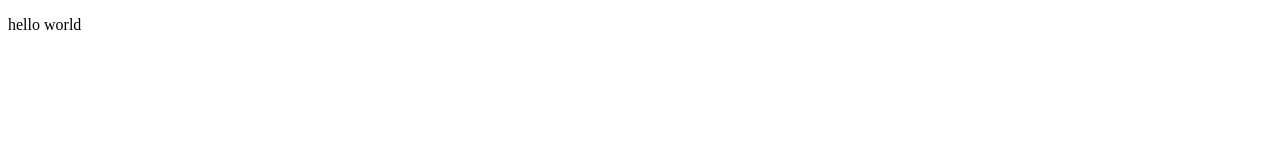
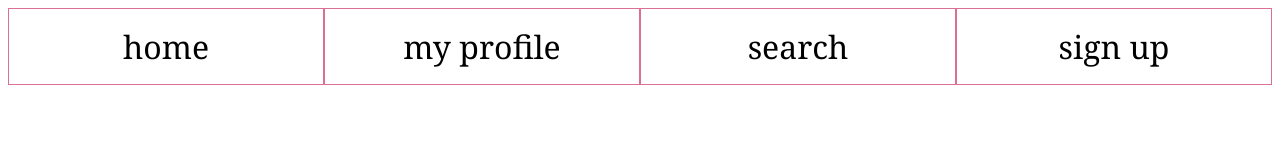
Before and after one commit to choiwa/understanding-web-dev, a plain HTML site: page tryFlex.html in a window 1280 px wide. Drawn offline with Linux system fonts and the light colour scheme.

Commit message:
nav bar basics

```diff
--- a/styles.css
+++ b/styles.css
@@ -0,0 +1,15 @@
+.navBar {
+    display: flex;
+    flex-direction: row;
+}
+
+.navBox {
+    border: 1px solid palevioletred;
+    width: 25%;
+    display: flex;
+    justify-content: center;
+    /* align-content: center; */
+    font-size: 2em;
+    padding: 0.5em;
+    font-family: Georgia, 'Times New Roman', Times, serif;
+}
--- a/tryFlex.html
+++ b/tryFlex.html
@@ -8,6 +8,14 @@
     <link href="./styles.css" rel="stylesheet">
 </head>
 <body>
-    <p>hello world</p>
+    <div class="navBar">
+        <div class="navBox">home</div>
+        <div class="navBox">my profile</div>
+        <div class="navBox">search</div>
+        <div class="navBox">sign up</div>
+    </div>
+    <div class="contents">
+        <div class></div>
+    </div>
 </body>
 </html>
```
